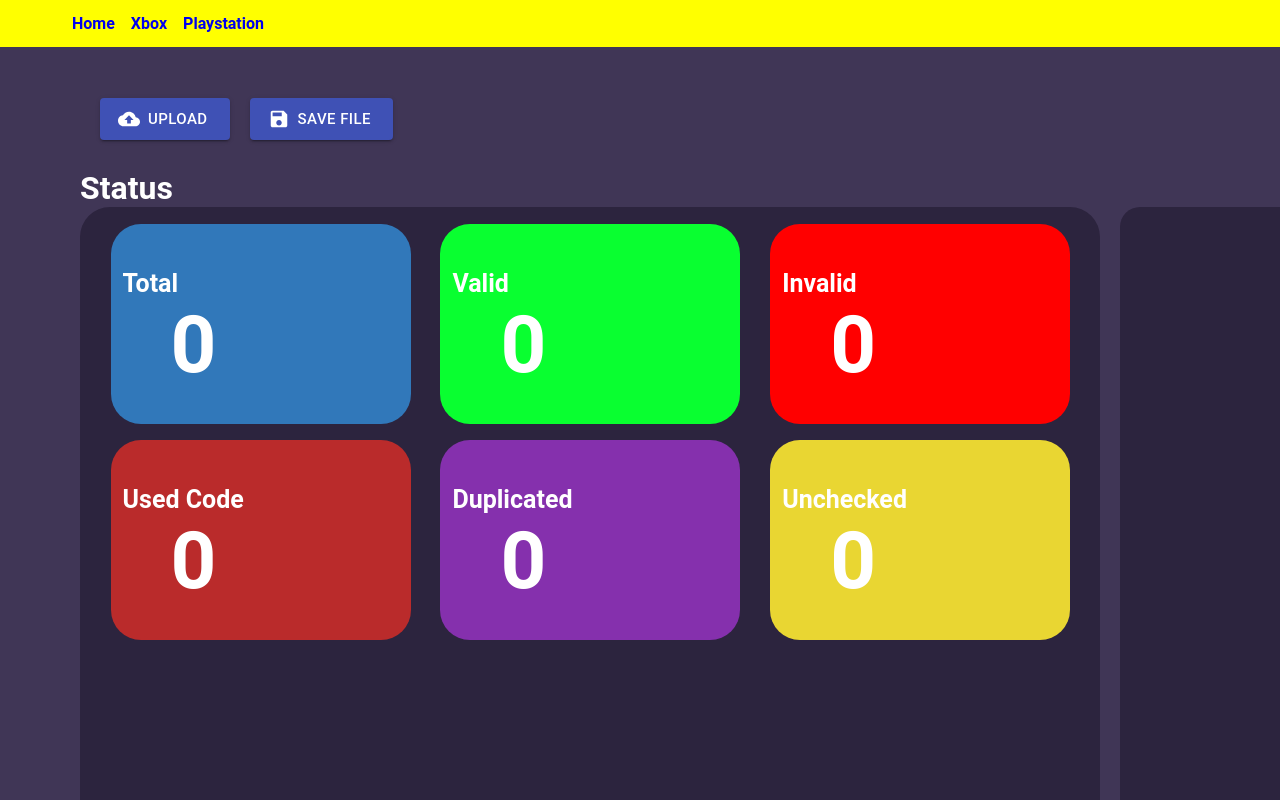
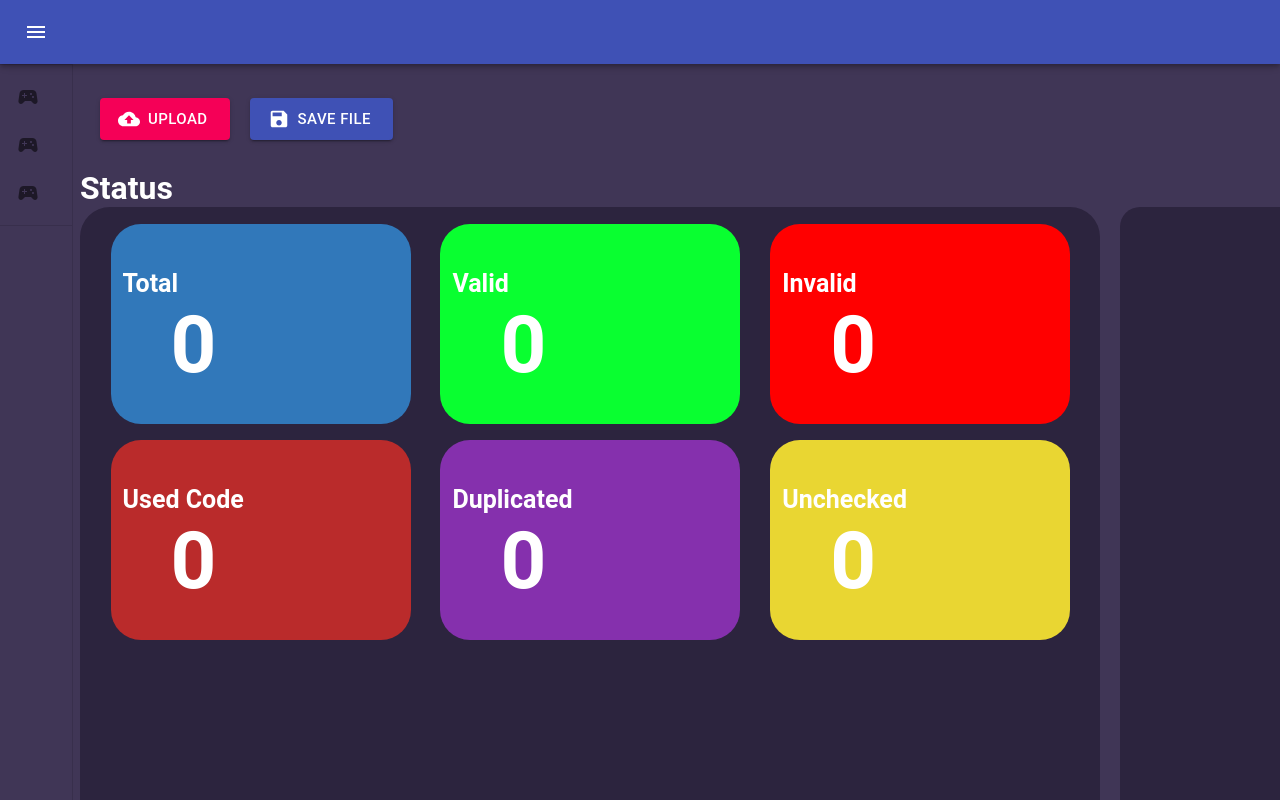
Before and after one commit to WellingtonDevBR/nextjs-xbox-code-checker, a Next.js app: page / in a window 1280 px wide. Shown: the top 800 px of the page. Built offline with nearby package versions, Linux system fonts and the light colour scheme.

Commit message:
material-ui buttons

```diff
--- a/src/components/FileLocate/index.tsx
+++ b/src/components/FileLocate/index.tsx
@@ -84,7 +84,7 @@ export default function FileLocate() {
                             onChange={handleInputChange}
                         />
                         <label htmlFor="contained-button-file">
-                            <Button startIcon={<CloudUploadIcon />} variant="contained" color="primary" component="span" size="large">
+                            <Button startIcon={<CloudUploadIcon />} variant="contained" color="secondary" component="span" size="large">
                                 Upload
                             </Button>
                         </label>
--- a/src/components/Header/index.tsx
+++ b/src/components/Header/index.tsx
@@ -1,30 +1,166 @@
 import styles from './styles.module.scss'
 import Link from "next/link";
 import { useRouter } from "next/router";
+import clsx from 'clsx';
+import { createStyles, makeStyles, useTheme, Theme } from '@material-ui/core/styles';
+import Drawer from '@material-ui/core/Drawer';
+import AppBar from '@material-ui/core/AppBar';
+import Toolbar from '@material-ui/core/Toolbar';
+import List from '@material-ui/core/List';
+import CssBaseline from '@material-ui/core/CssBaseline';
+import Typography from '@material-ui/core/Typography';
+import Divider from '@material-ui/core/Divider';
+import IconButton from '@material-ui/core/IconButton';
+import MenuIcon from '@material-ui/icons/Menu';
+import ChevronLeftIcon from '@material-ui/icons/ChevronLeft';
+import ChevronRightIcon from '@material-ui/icons/ChevronRight';
+import ListItem from '@material-ui/core/ListItem';
+import ListItemIcon from '@material-ui/core/ListItemIcon';
+import ListItemText from '@material-ui/core/ListItemText';
+import InboxIcon from '@material-ui/icons/MoveToInbox';
+import MailIcon from '@material-ui/icons/Mail';
+import SportsEsportsRoundedIcon from '@material-ui/icons/SportsEsportsRounded';
+import { useState } from 'react';
+
+const drawerWidth = 240;
+
+const useStyles = makeStyles((theme: Theme) =>
+    createStyles({
+        root: {
+            display: 'flex',
+        },
+        appBar: {
+            zIndex: theme.zIndex.drawer + 1,
+            transition: theme.transitions.create(['width', 'margin'], {
+                easing: theme.transitions.easing.sharp,
+                duration: theme.transitions.duration.leavingScreen,
+            }),
+        },
+        appBarShift: {
+            marginLeft: drawerWidth,
+            width: `calc(100% - ${drawerWidth}px)`,
+            transition: theme.transitions.create(['width', 'margin'], {
+                easing: theme.transitions.easing.sharp,
+                duration: theme.transitions.duration.enteringScreen,
+            }),
+        },
+        menuButton: {
+            marginRight: 36,
+        },
+        hide: {
+            display: 'none',
+        },
+        drawer: {
+            width: drawerWidth,
+            flexShrink: 0,
+            whiteSpace: 'nowrap',
+        },
+        drawerOpen: {
+            width: drawerWidth,
+            transition: theme.transitions.create('width', {
+                easing: theme.transitions.easing.sharp,
+                duration: theme.transitions.duration.enteringScreen,
+            }),
+        },
+        drawerClose: {
+            background: '#403656',
+            transition: theme.transitions.create('width', {
+                easing: theme.transitions.easing.sharp,
+                duration: theme.transitions.duration.leavingScreen,
+            }),
+            overflowX: 'hidden',
+            width: theme.spacing(7) + 1,
+            [theme.breakpoints.up('sm')]: {
+                width: theme.spacing(9) + 1,
+            },
+        },
+        toolbar: {
+
+            display: 'flex',
+            alignItems: 'center',
+            justifyContent: 'flex-end',
+            padding: theme.spacing(0, 1),
+            // necessary for content to be below app bar
+            ...theme.mixins.toolbar,
+        },
+        content: {
+            flexGrow: 1,
+            padding: theme.spacing(3),
+        },
+    }),
+);
 
 
 export function Header() {
 
     const router = useRouter();
+    const classes = useStyles();
+    const theme = useTheme();
+    const [open, setOpen] = useState(false);
 
-    console.log(router.pathname)
+    const handleDrawerOpen = () => {
+        setOpen(true);
+    };
 
+    const handleDrawerClose = () => {
+        setOpen(false);
+    };
 
     return (
-        <header className={styles.headerContainer}>
-            <div className={styles.headerContent}>
-                <ul>
-                    <li className={router.pathname == "/" ? "active" : ""}>
-                        <Link href="/">Home</Link>
-                    </li>
-                    <li className={router.pathname == "/xbox" ? "active" : ""}>
-                        <Link href="/xbox">Xbox</Link>
-                    </li>
-                    <li className={router.pathname == "/playstation" ? "active" : ""}>
-                        <Link href="/playstation">Playstation</Link>
-                    </li>
-                </ul>
-            </div>
-        </header>
+        <div className={[classes.root && styles.headerContainer].join(' ')}>
+            {/* <CssBaseline /> */}
+            <AppBar
+                position="fixed"
+                className={clsx(classes.appBar, {
+                    [classes.appBarShift]: open,
+                })}
+            >
+                <Toolbar>
+                    <IconButton
+                        color="inherit"
+                        aria-label="open drawer"
+                        onClick={handleDrawerOpen}
+                        edge="start"
+                        className={clsx(classes.menuButton, {
+                            [classes.hide]: open,
+                        })}
+                    >
+                        <MenuIcon />
+                    </IconButton>
+                </Toolbar>
+            </AppBar>
+            <Drawer
+                variant="permanent"
+                className={clsx(classes.drawer, {
+                    [classes.drawerOpen]: open,
+                    [classes.drawerClose]: !open,
+                })}
+                classes={{
+                    paper: clsx({
+                        [classes.drawerOpen]: open,
+                        [classes.drawerClose]: !open,
+                    }),
+                }}
+            >
+                <div className={classes.toolbar}>
+                    <IconButton onClick={handleDrawerClose}>
+                        {theme.direction === 'rtl' ? <ChevronRightIcon /> : <ChevronLeftIcon />}
+                    </IconButton>
+                </div>
+                <Divider />
+                <List>
+                    {['XBOX', 'PLAYSTATION', 'ORIGIN'].map((text, index) => (
+                        <ListItem button key={text}>
+                            <ListItemIcon>{index % 2 === 0 ? <SportsEsportsRoundedIcon /> : <SportsEsportsRoundedIcon />}</ListItemIcon>
+                            <ListItemText primary={text} />
+                        </ListItem>
+                    ))}
+                </List>
+                <Divider />
+            </Drawer>
+            <main className={classes.content}>
+                <div className={classes.toolbar} />
+            </main>
+        </div>
     )
 }
```
